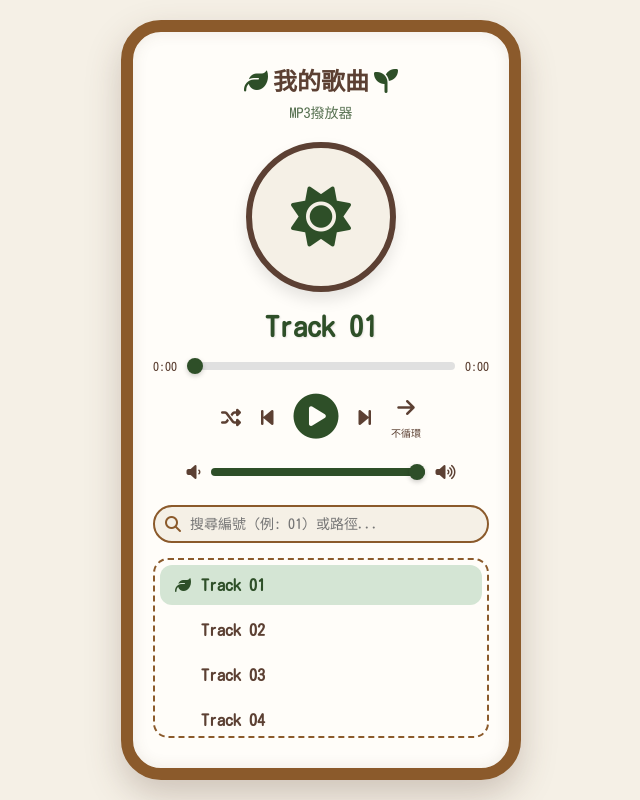
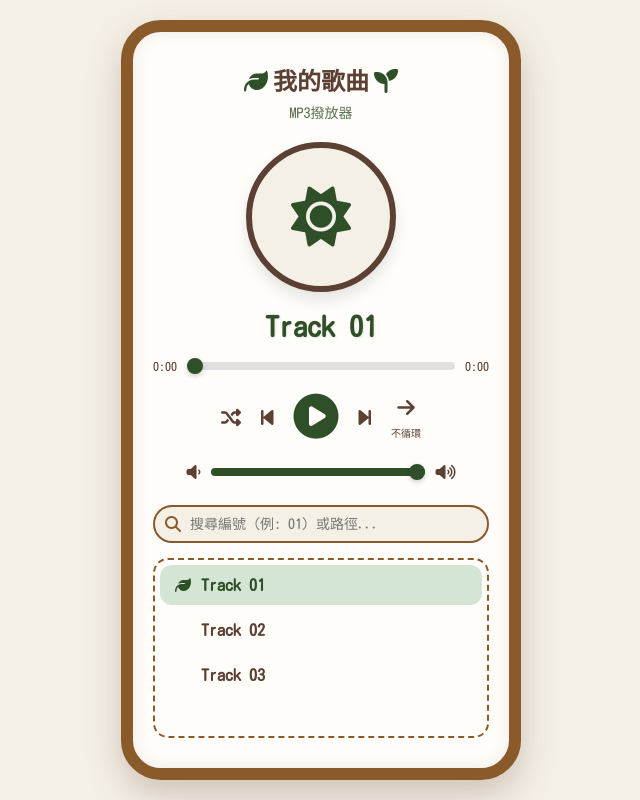
Before and after one commit to tungtung103624-png/music, a plain HTML site: page index.html in a window 1280 px wide. Shown: the whole page, without its empty margins (319-959 px from the left). Drawn offline with Linux system fonts and the light colour scheme.

Commit message:
Update index.html

```diff
--- a/index.html
+++ b/index.html
@@ -293,12 +293,9 @@
     <script>
         // --- 1. 資料庫 (你的 MP3 路徑放這裡) ---
         const musicFiles = [
-            'music/spirited_away.mp3',
-            'music/totoro_theme.mp3',
-            'music/howls_moving_castle.mp3',
-            'music/princess_mononoke.mp3',
-            'music/kikis_delivery.mp3',
-            'music/laputa_castle.mp3'
+            'music/song1.mp3',
+            'music/song2.mp3',
+            'music/song3.mp3'
         ];
 
         // 隨機封面圖示庫
```
